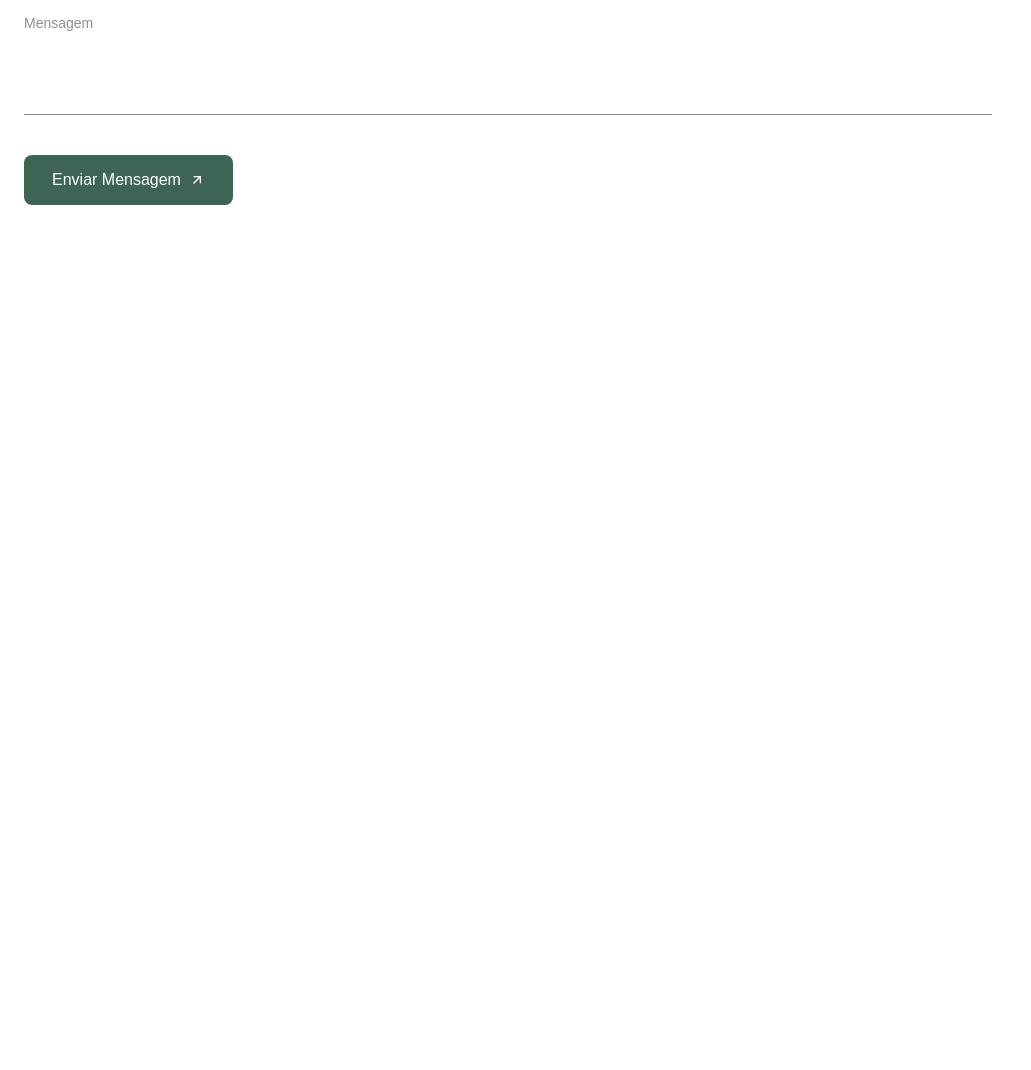
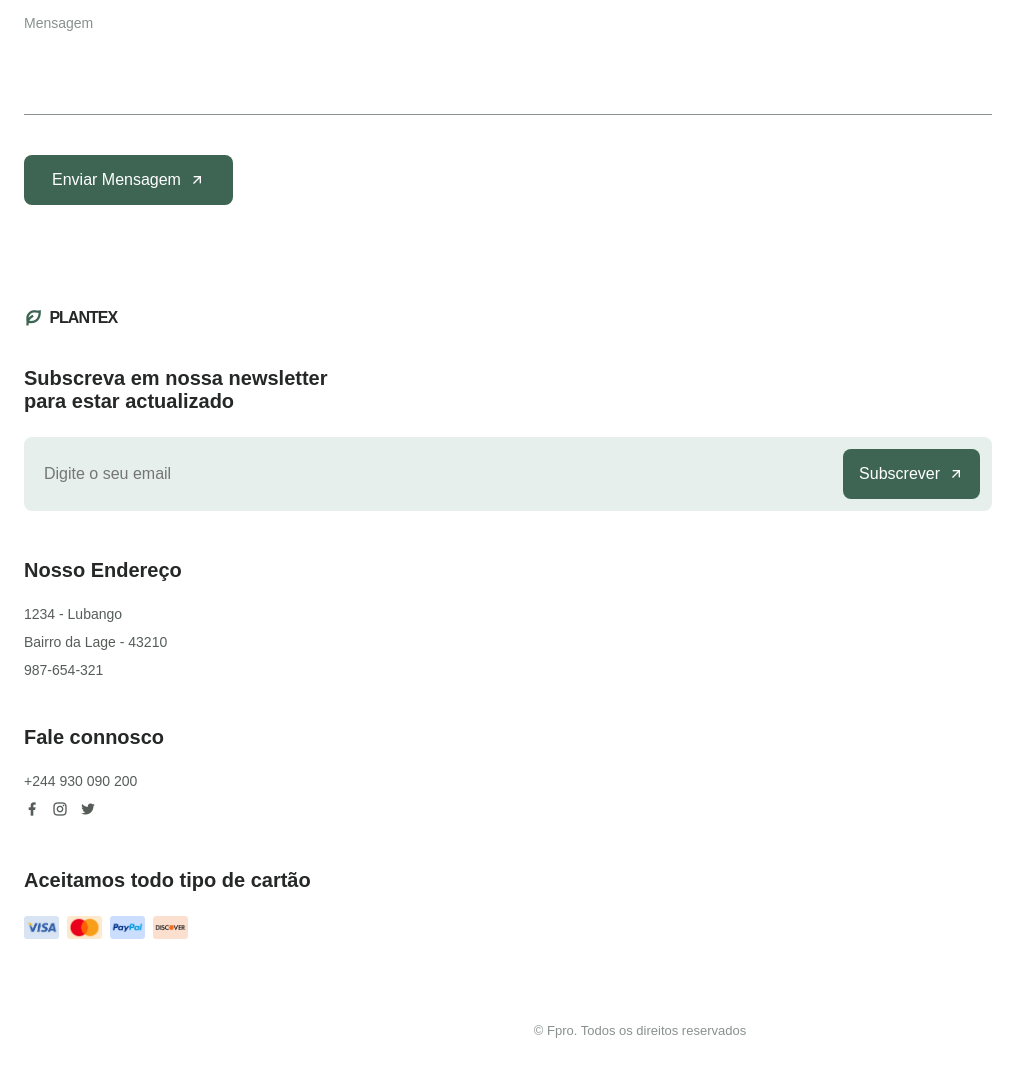
Before and after one commit to Fl4v10-F3L1X/plants-site, a plain HTML site: page index.html in a window 1280 px wide. Shown: the part 4532-5602 px from the top of the page, without its empty margins (0-1031 px from the left). Before the commit the page ends 4857 px from the top, so only its background shows below. Drawn offline with Linux system fonts and the light colour scheme.

Commit message:
Add Footer section on html file and they respective style on css file

```diff
--- a/css/style.css
+++ b/css/style.css
@@ -661,6 +661,97 @@ img{
 }
 
 /*============= FOOTER ===========*/
+.footer__container{
+    row-gap: 3rem;
+}
+
+.footer__logo{
+    display: inline-flex;
+    align-items: center;
+    column-gap: .5rem;
+    color: var(--title-color);
+    text-transform: uppercase;
+    font-weight: 700;
+    letter-spacing: -1px;
+    margin-bottom: var(--mb-2-5);
+    transition: .3s;
+}
+
+.footer__logo-icon{
+    font-size: 1.15rem;
+    color: var(--first-color);
+}
+
+.footer__logo:hover{
+    color: var(--first-color);
+}
+
+.footer__title{
+    font-size: var(--h3-font-size);
+    margin-bottom: var(--mb-1-5);
+}
+
+.footer__subscribe{
+    background-color: var(--first-color-lighten);
+    padding: .75rem;
+    display: flex;
+    justify-content: space-between;
+    border-radius: .5rem;
+}
+
+.footer__input{
+    width: 70%;
+    padding: 0 .5rem;
+    background: none;
+    color: var(--text-color);
+    border: none;
+    outline: none;
+}
+
+.footer__button{
+    padding: 1rem;
+}
+
+.footer__data{
+    display: grid;
+    row-gap: .75rem;
+}
+
+.footer__information{
+    font-size: var(--small-font-size);
+}
+
+.footer__social{
+    display: inline-flex;
+    column-gap: .75rem;
+}
+
+.footer__social-link{
+    font-size: 1rem;
+    color: var(--text-color);
+    transition: .3s;
+}
+
+.footer__social-link:hover{
+    transform: translateY(-.25rem);
+}
+
+.footer__cards{
+    display: inline-flex;
+    align-items: center;
+    column-gap: .5rem;
+}
+
+.footer__card{
+    width: 35px;
+}
+
+.footer__copy{
+    text-align: center;
+    font-size: var(--smaller-font-size);
+    color: var(--text-color-light);
+    margin: 5rem 0 1rem;
+}
 
 /*============= SCROLL UP ===========*/
 
--- a/index.html
+++ b/index.html
@@ -404,7 +404,68 @@
 
     <!--================= FOOTER ================-->
     <footer class="footer section">
+        <div class="footer__container container grid">
+            <div class="footer__content">
+                <a href="#" class="footer__logo">
+                    <i class="ri-leaf-line footer__logo-icon"></i> Plantex
+                </a>
 
+                <h3 class="footer__title">
+                    Subscreva em nossa newsletter <br> para estar actualizado
+                </h3>
+
+                <div class="footer__subscribe">
+                    <input type="email" placeholder="Digite o seu email" class="footer__input">
+
+                    <button class="button button--flex footer__button">
+                        Subscrever
+                        <i class="ri-arrow-right-up-line button__icon"></i>
+                    </button>
+                </div>
+            </div>
+
+            <div class="footer__content">
+                <h3 class="footer__title">Nosso Endereço</h3>
+
+                <ul class="footer__data">
+                    <li class="footer__information">1234 - Lubango</li>
+                    <li class="footer__information">Bairro da Lage - 43210</li>
+                    <li class="footer__information">987-654-321</li>
+                </ul>
+            </div>
+
+            <div class="footer__content">
+                <h3 class="footer__title">Fale connosco</h3>
+
+                <ul class="footer__data">
+                    <li class="footer__information">+244 930 090 200</li>
+                    <div class="footer__social">
+                        <a href="https://www.facebook.com" target="__blank" class="footer__social-link">
+                            <i class="ri-facebook-fill"></i>
+                        </a>
+                        <a href="https://www.instagram.com" target="__blank" class="footer__social-link">
+                            <i class="ri-instagram-line"></i>
+                        </a>
+                        <a href="https://www.twitter.com" target="__blank" class="footer__social-link">
+                            <i class="ri-twitter-fill"></i>
+                        </a>
+                    </div>
+                </ul>
+            </div>
+
+            <div class="footer__content">
+                <h3 class="footer__title">Aceitamos todo tipo de cartão</h3>
+
+                <div class="footer__cards">
+                    <img src="img/card1.png" alt="" class="footer__card">
+                    <img src="img/card2.png" alt="" class="footer__card">
+                    <img src="img/card3.png" alt="" class="footer__card">
+                    <img src="img/card4.png" alt="" class="footer__card">
+                </div>
+            </div>
+        </div>
+
+        <p class="footer__copy">&#169; Fpro. Todos os direitos reservados</p>
     </footer>
 
     <!--================= SCROLL UP ================-->
```
